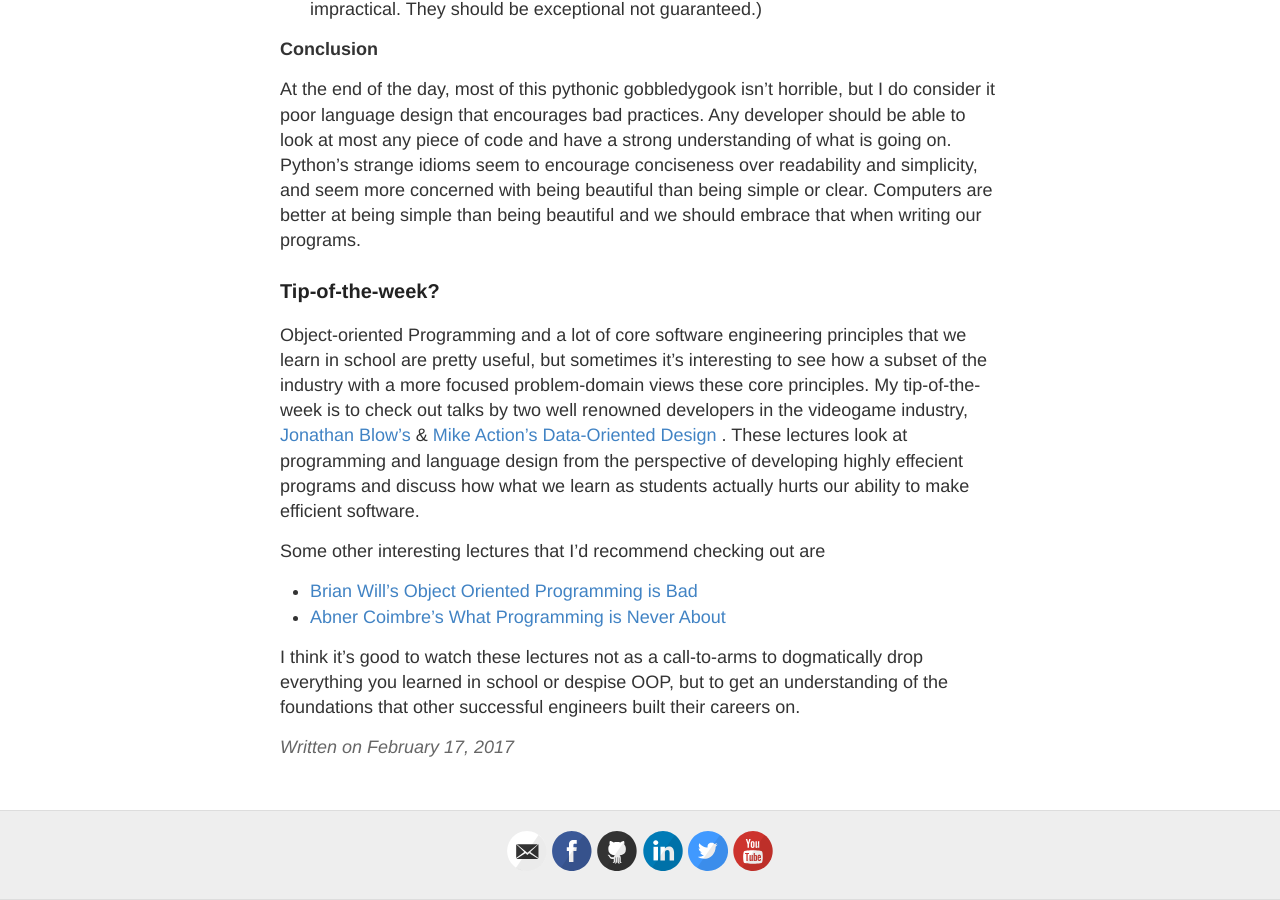
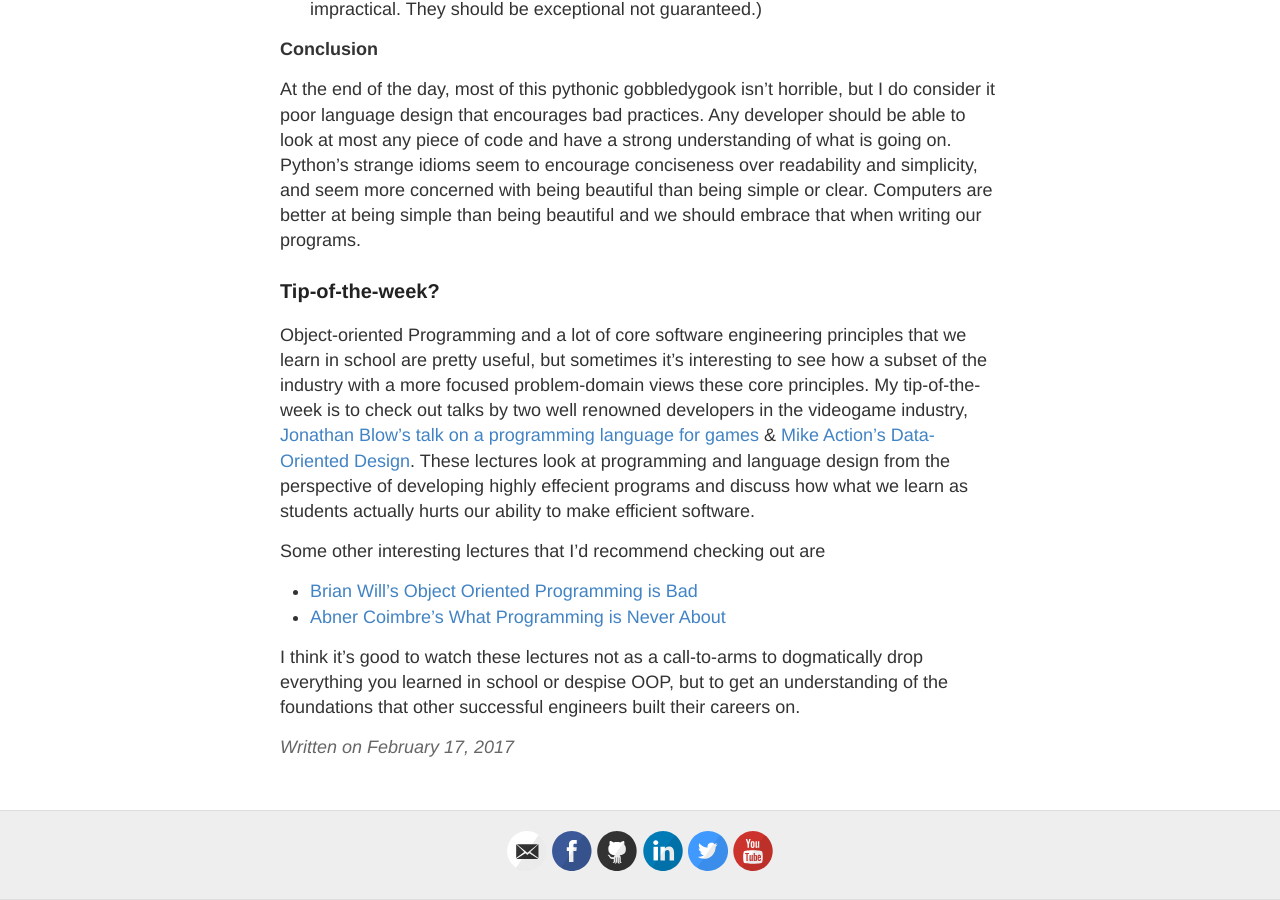
Before and after one commit to scottnm/SWE-Blog, a Jekyll site: the page built from _posts/2017-02-17-Pythonic-Gobbledygook.md, in a window 1280 px wide and 900 px high, scrolled down 4249 px. Built offline with Jekyll 4.4.1, drawn with Linux system fonts in a browser that asks for light colours.

Commit message:
forgot to put the name of Jblows video

```diff
--- a/_posts/2017-02-17-Pythonic-Gobbledygook.md
+++ b/_posts/2017-02-17-Pythonic-Gobbledygook.md
@@ -178,9 +178,9 @@ that we learn in school are pretty useful, but sometimes it's interesting to see
 how a subset of the industry with a more focused problem-domain views these core
 principles. My tip-of-the-week is to check out talks by two well renowned
 developers in the videogame industry,
-[Jonathan Blow's](https://youtu.be/5Nc68IdNKdg) &
-[Mike Action's Data-Oriented Design](https://www.youtube.com/watch?v=rX0ItVEVjHc)
-. These lectures look at programming and language design from the perspective of
+[Jonathan Blow's talk on a programming language for games](https://youtu.be/5Nc68IdNKdg) &
+[Mike Action's Data-Oriented Design](https://www.youtube.com/watch?v=rX0ItVEVjHc).
+These lectures look at programming and language design from the perspective of
 developing highly effecient programs and discuss how what we learn as
 students actually hurts our ability to make efficient software.
 
```
